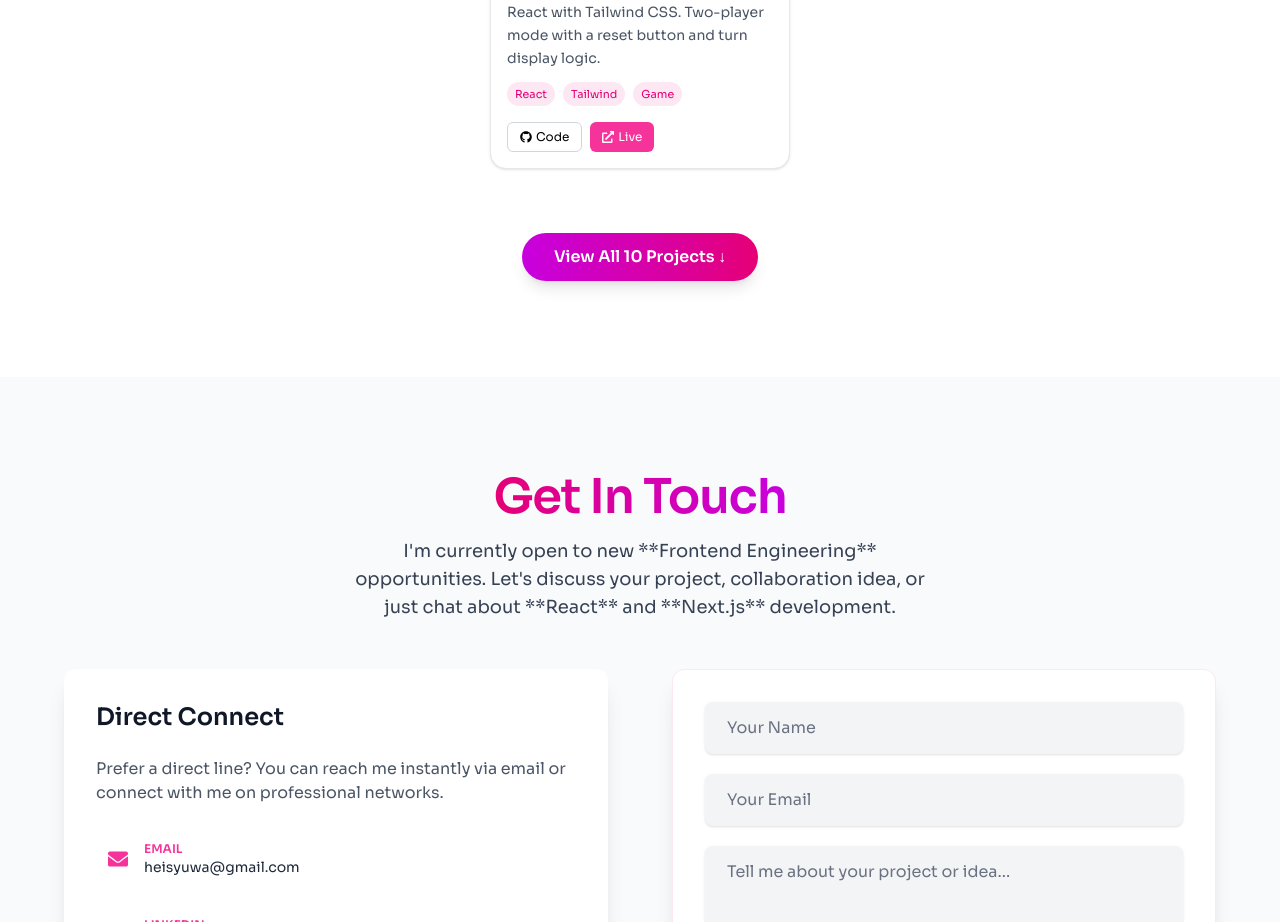
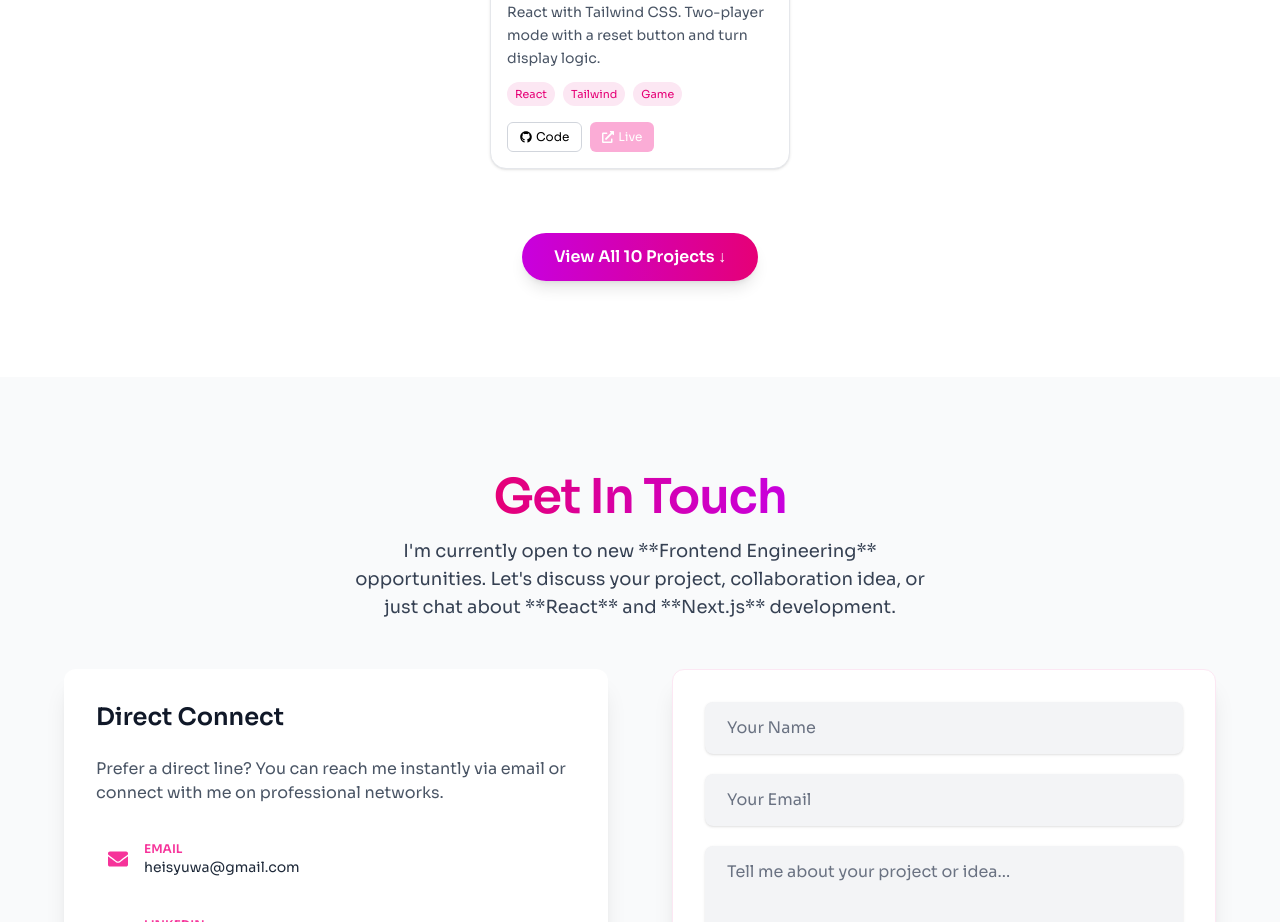
Before and after one commit to iamabieyuwa/abieyuwa, a Next.js app: page / in a window 1280 px wide. Shown: the part 2800-3722 px from the top of the page. Built offline with nearby package versions, Linux system fonts and the light colour scheme.

Commit message:
projects update

```diff
--- a/app/components/Projects.js
+++ b/app/components/Projects.js
@@ -57,9 +57,9 @@ const ALL_PROJECTS = [
     desc: "Classic Tic Tac Toe game built in React with Tailwind CSS. Two-player mode with a reset button and turn display logic.",
     tags: ["React", "Tailwind", "Game"],
     image: TicTacToe,
-    demo: "https://tic-tac-toe-pink-five.vercel.app/",
+    demo: "#",
     github: "https://github.com/iamabieyuwa/tic-tac-toe",
-    liveDisabled: false, // Changed to false as demo/github are present
+    liveDisabled: true, // Changed to false as demo/github are present
     githubDisabled: false,
   },
   // Projects without a public GitHub repo or live link are moved lower/disabled
@@ -120,7 +120,7 @@ const ALL_PROJECTS = [
     image: Investment,
     demo: "https://investment-app-chi.vercel.app/",
     github: "https://github.com/iamabieyuwa/investment-app",
-    liveDisabled: false, // Changed to false as demo/github are present
+    liveDisabled: true, // Changed to false as demo/github are present
     githubDisabled: false,
   },
 ];
```
